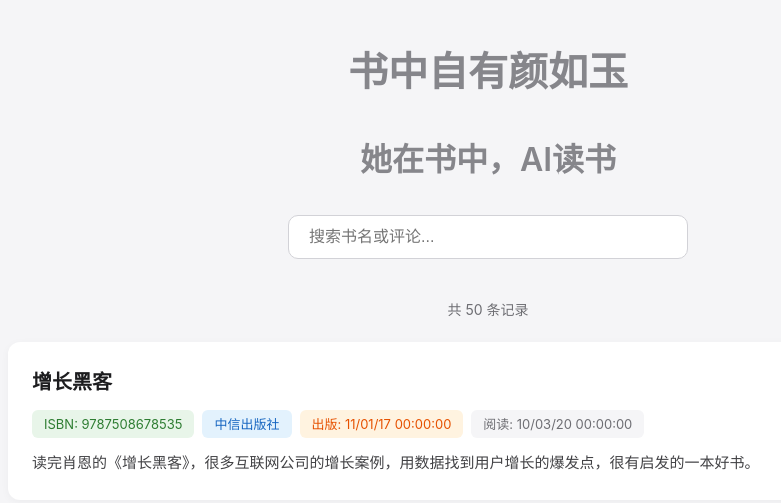
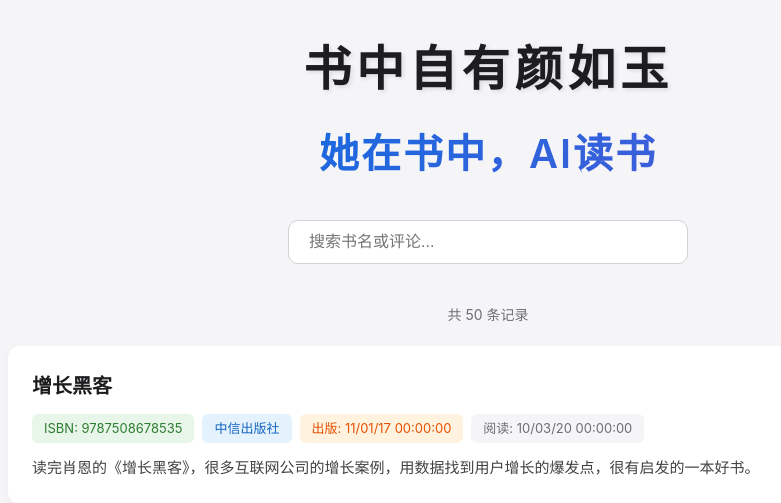
Before and after one commit to dufu2000/booksite, a Flask app: page / in a window 1280 px wide. Shown: the top 503 px of the page, without its empty margins (152-933 px from the left). Run offline with Flask 3, Linux system fonts and the light colour scheme; data comes from the database, SQL or seed files in the repository.

Commit message:
Make header quotes more prominent with larger size and gradient effect

```diff
--- a/templates/index.html
+++ b/templates/index.html
@@ -139,10 +139,10 @@
 <body>
     <div class="container">
         <header>
-            <div style="font-size: 2.5rem; color: #86868b; margin-bottom: 30px; text-align: center; font-weight: 700;">
+            <div style="font-size: 3rem; color: #1d1d1f; margin-bottom: 30px; text-align: center; font-weight: 700; line-height: 1.2; letter-spacing: 0.1em; text-shadow: 2px 2px 4px rgba(0,0,0,0.1);">
                 书中自有颜如玉
             </div>
-            <div style="font-size: 2rem; color: #86868b; text-align: center; margin-bottom: 30px; font-weight: 600;">
+            <div style="font-size: 2.5rem; color: #0071e3; text-align: center; margin-bottom: 40px; font-weight: 600; line-height: 1.3; letter-spacing: 0.05em; background: linear-gradient(135deg, #0071e3 0%, #5856d6 100%); -webkit-background-clip: text; -webkit-text-fill-color: transparent; background-clip: text;">
                 她在书中，AI读书
             </div>
             <form class="search-box" method="GET" action="/">
```
